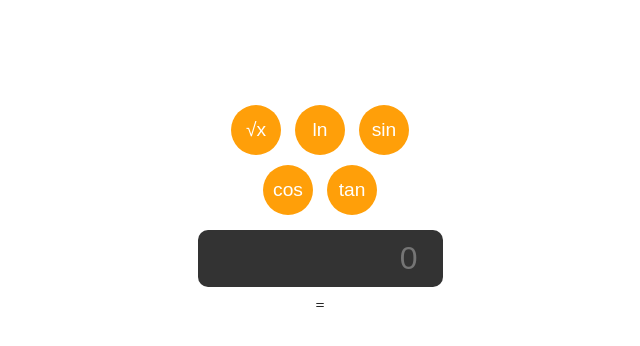
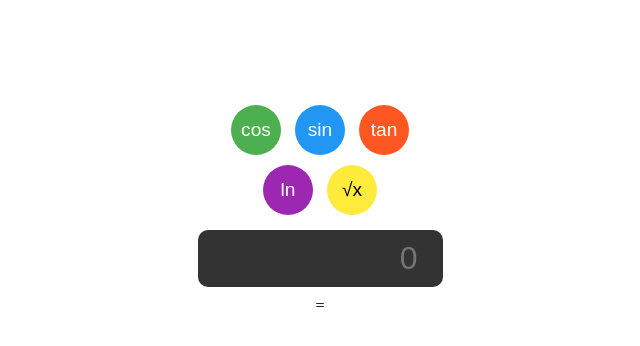
Before and after one commit to s1nsay21/123, a plain HTML site: page index.html in a window 1280 px wide. Shown: the whole page, without its empty margins (320-960 px from the left). Drawn offline with Linux system fonts and the light colour scheme.

Commit message:
Update index.html

```diff
--- a/index.html
+++ b/index.html
@@ -29,25 +29,30 @@
             font-size: 1.2em;
             margin: 5px;
             border-radius: 25px;
-            background-color: #ff9f09;
             color: white;
             border: none;
             cursor: pointer;
             transition: 0.3s;
         }
+        .buttons button[data-func="cos"] { background-color: #4CAF50; } /* Зеленый */
+        .buttons button[data-func="sin"] { background-color: #2196F3; } /* Синий */
+        .buttons button[data-func="tan"] { background-color: #FF5722; } /* Оранжевый */
+        .buttons button[data-func="ln"] { background-color: #9C27B0; } /* Фиолетовый */
+        .buttons button[data-func="sqrt"] { background-color: #FFEB3B; color: black; } /* Желтый */
+
         .buttons button:hover {
-            background-color: #ffaf32;
+            opacity: 0.9;
         }
     </style>
 </head>
 <body>
     <div class="calculator">
         <div class="buttons">
+            <button data-func="cos">cos</button>
+            <button data-func="sin">sin</button>
+            <button data-func="tan">tan</button>
+            <button data-func="ln">ln</button>
             <button data-func="sqrt">√x</button>
-            <button data-func="ln">ln</button>
-            <button data-func="sin">sin</button>
-            <button data-func="cos">cos</button>
-            <button data-func="tan">tan</button>
         </div>
         <div class="display">
             <input id="inputValue" type="number" placeholder="0">
```
